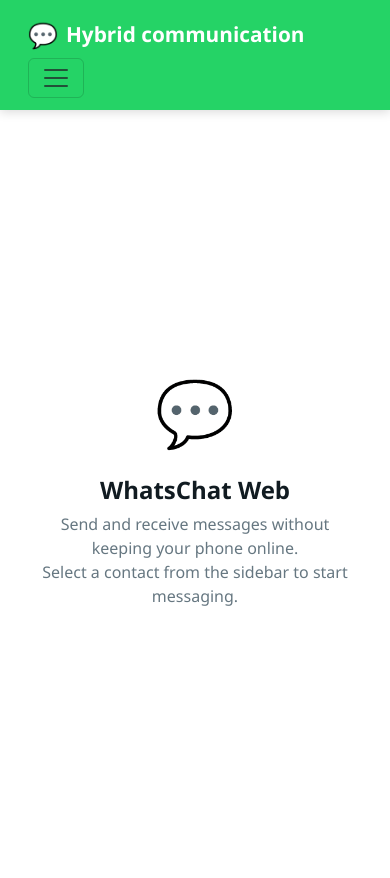
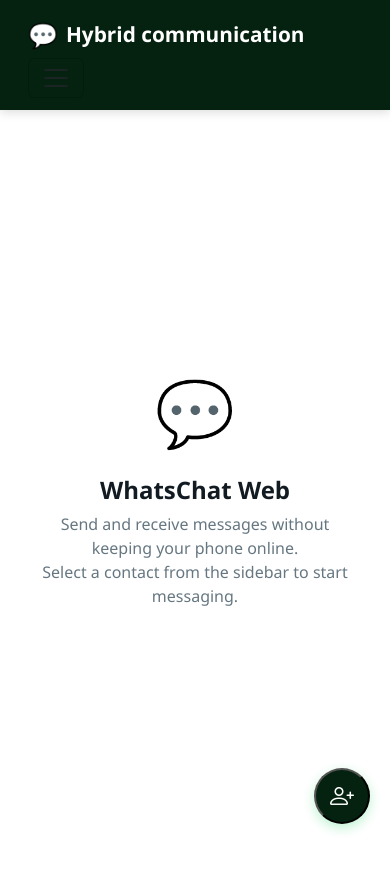
Before and after one commit to mithrangowda07/HybridCommunication, a Flask app: page / in a window 390 px wide. Run offline with Flask 3, Linux system fonts and the light colour scheme; the visitor is signed in with stand-in values (Sample User, id 1); data that the repository does not hold is empty; some libraries are stand-ins or nearby versions.

Commit message:
ui improve

```diff
--- a/app/templates/base.html
+++ b/app/templates/base.html
@@ -9,8 +9,8 @@
     <script src="https://cdn.jsdelivr.net/npm/chart.js"></script>
     <style>
         :root {
-            --wa-green: #25d366;
-            --wa-green-dark: #128c7e;
+            --wa-green:rgb(4, 34, 15);
+            --wa-green-dark:rgb(65, 167, 114);
             --wa-green-light: #dcf8c6;
             --wa-blue: #34b7f1;
             --wa-dark-bg: #0b141a;
@@ -145,6 +145,7 @@
             height: calc(100vh - 76px);
             display: flex;
             background: var(--bg-primary);
+            position: relative;
         }
 
         /* Contacts sidebar */
@@ -507,6 +508,51 @@
             box-shadow: 0 2px 8px rgba(0,0,0,0.1);
         }
 
+        /* Floating action button for mobile */
+        .fab {
+            position: fixed;
+            bottom: 20px;
+            right: 20px;
+            width: 56px;
+            height: 56px;
+            border-radius: 50%;
+            background: var(--wa-green);
+            color: white;
+            display: flex;
+            align-items: center;
+            justify-content: center;
+            font-size: 1.5rem;
+            box-shadow: 0 4px 12px rgba(37, 211, 102, 0.3);
+            z-index: 1000;
+            transition: all 0.3s ease;
+        }
+
+        .fab:hover {
+            transform: scale(1.1);
+            box-shadow: 0 6px 16px rgba(37, 211, 102, 0.4);
+        }
+
+        /* Show only on mobile */
+        @media (min-width: 769px) {
+            .fab {
+                display: none;
+            }
+        }
+
+        /* File preview modal styles */
+        #filePreviewModal .modal-content {
+            background-color: rgba(0,0,0,0.8) !important;
+        }
+
+        #filePreviewModal .btn-close-white {
+            filter: invert(1);
+        }
+
+        #filePreviewImage {
+            max-width: 100%;
+            border-radius: 8px;
+        }
+
         /* Responsive design */
         @media (max-width: 768px) {
             .contacts-sidebar {
--- a/app/templates/main/index.html
+++ b/app/templates/main/index.html
@@ -83,6 +83,11 @@
             </form>
         </div>
     </div>
+
+    <!-- Floating action button for mobile -->
+    <button class="fab d-lg-none" data-bs-toggle="modal" data-bs-target="#addContactModal">
+        <i class="bi bi-person-plus"></i>
+    </button>
 </div>
 
 <!-- Add Contact Modal -->
@@ -118,6 +123,25 @@
                 <button type="button" class="btn btn-success" id="add-contact-btn">
                     <i class="bi bi-check-circle me-2"></i>Add Contact
                 </button>
+            </div>
+        </div>
+    </div>
+</div>
+
+<!-- File Preview Modal -->
+<div class="modal fade" id="filePreviewModal" tabindex="-1">
+    <div class="modal-dialog modal-dialog-centered modal-lg">
+        <div class="modal-content bg-transparent border-0">
+            <div class="modal-header border-0">
+                <button type="button" class="btn-close btn-close-white" data-bs-dismiss="modal"></button>
+            </div>
+            <div class="modal-body text-center p-0">
+                <img id="filePreviewImage" src="" class="img-fluid" style="max-height: 80vh;">
+                <div id="filePreviewDownload" class="mt-3">
+                    <a id="fileDownloadLink" href="#" class="btn btn-success" download>
+                        <i class="bi bi-download me-2"></i>Download
+                    </a>
+                </div>
             </div>
         </div>
     </div>
@@ -225,7 +249,7 @@
                 const avatarElement = contactItem.querySelector('.contact-avatar');
 
                 nameElement.textContent = data.display_name || phone;
-                avatarElement.textContent = data.display_name ? data.display_name[0].upper() : phone[0];
+                avatarElement.textContent = data.display_name ? data.display_name[0].toUpperCase() : phone[0];
 
                 // Add online status indicator (if available)
                 if (data.online_status) {
@@ -321,16 +345,20 @@
 
         if (message.is_file) {
             if (message.file_type === 'image') {
-                content = `<img src="/uploads/${message.content}" class="img-fluid file-preview" alt="Image" style="max-width: 250px; border-radius: 8px;">`;
+                content = `
+                    <a href="/uploads/${message.content}" class="d-inline-block">
+                        <img src="/uploads/${message.content}" class="img-fluid file-preview" alt="Image" style="max-width: 250px; border-radius: 8px;">
+                    </a>
+                `;
             } else {
                 content = `
-                    <div class="file-attachment">
+                    <a href="/uploads/${message.content}" class="file-attachment" download>
                         <i class="bi bi-file-earmark${getFileIcon(message.file_type)}"></i>
                         <div>
                             <div style="font-weight: 500;">${message.file_name || message.content}</div>
                             <small style="opacity: 0.7;">${message.file_type.toUpperCase()} file</small>
                         </div>
-                    </div>
+                    </a>
                 `;
             }
         }
@@ -442,6 +470,55 @@
         });
     });
 
+    // Handle file/image previews
+    document.addEventListener('click', function(e) {
+        // Check if clicked element is a file attachment or image preview
+        const fileAttachment = e.target.closest('.file-attachment');
+        const imagePreview = e.target.closest('.file-preview');
+
+        if (fileAttachment || imagePreview) {
+            e.preventDefault();
+
+            // Get the file URL
+            let fileUrl = '';
+            let fileName = '';
+            let isImage = false;
+
+            if (fileAttachment) {
+                fileUrl = fileAttachment.href;
+                fileName = fileAttachment.querySelector('div > div')?.textContent || '';
+                isImage = false;
+            } else if (imagePreview) {
+                fileUrl = imagePreview.src;
+                fileName = 'Image';
+                isImage = true;
+            }
+
+            if (!fileUrl) return;
+
+            // Show in modal
+            const modal = new bootstrap.Modal(document.getElementById('filePreviewModal'));
+            const imgElement = document.getElementById('filePreviewImage');
+            const downloadLink = document.getElementById('fileDownloadLink');
+            const downloadContainer = document.getElementById('filePreviewDownload');
+
+            if (isImage) {
+                imgElement.src = fileUrl;
+                imgElement.style.display = 'block';
+                downloadLink.href = fileUrl;
+                downloadLink.download = fileName;
+                downloadContainer.style.display = 'block';
+            } else {
+                imgElement.style.display = 'none';
+                downloadLink.href = fileUrl;
+                downloadLink.download = fileName;
+                downloadContainer.style.display = 'block';
+            }
+
+            modal.show();
+        }
+    });
+
     // Handle adding new contacts with validation
     addContactBtn.addEventListener('click', function() {
         const phone = contactPhoneInput.value.trim();
```
